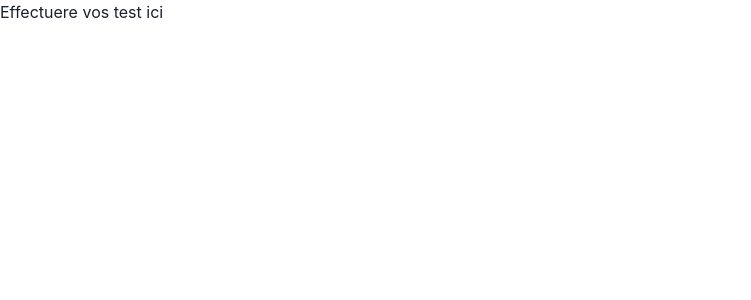
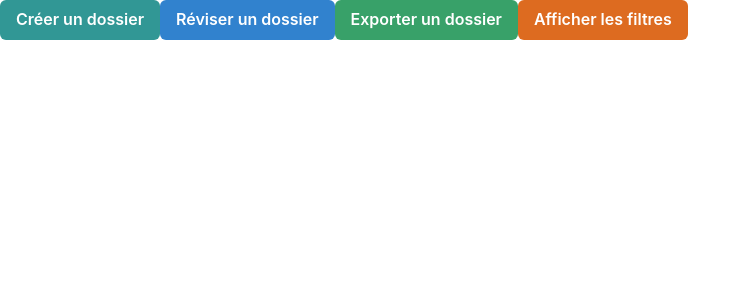
Before and after one commit to AfricaBank/Front_End, a React (Vite) app: page / in a window 1280 px wide. Shown: the top 300 px of the page, without its empty margins (0-751 px from the left). Built offline with nearby package versions, Linux system fonts and the light colour scheme.

Commit message:
first commit avec le gestion des dossier

```diff
--- a/src/App.tsx
+++ b/src/App.tsx
@@ -1,7 +1,14 @@
-import { Box } from "@chakra-ui/react";
+// import { Box } from "@chakra-ui/react";
+import GestionDossiers from "./components/GestionDossiers";
 
 function App() {
-  return <Box>Effectuere vos test ici</Box>;
+  return (
+  <div>
+    <GestionDossiers />
+  </div>
+
+
+  )
 }
 
 export default App;
--- /dev/null
+++ b/src/components/GestionDossiers.tsx
@@ -0,0 +1,56 @@
+// GestionDossiers.tsx
+import React, { useState } from 'react';
+import { Button } from '@chakra-ui/react';
+
+const GestionDossiers: React.FC = () => {
+  const [showFilters, setShowFilters] = useState(false);
+
+  const handleCreateFolder = () => {
+    // Logique pour créer un dossier
+    console.log("Créer un dossier");
+  };
+
+  const handleReviewFolder = () => {
+    // Logique pour réviser un dossier
+    console.log("Réviser un dossier");
+  };
+
+  const handleExportFolder = () => {
+    // Logique pour exporter un dossier
+    console.log("Exporter un dossier");
+  };
+
+  const handleToggleFilters = () => {
+    setShowFilters(!showFilters);
+  };
+
+  return (
+    <div>
+      {/* Personnalisation du bouton avec Chakra UI */}
+      <Button colorScheme="teal" onClick={handleCreateFolder}>
+        Créer un dossier
+      </Button>
+
+      <Button colorScheme="blue" onClick={handleReviewFolder}>
+        Réviser un dossier
+      </Button>
+
+      <Button colorScheme="green" onClick={handleExportFolder}>
+        Exporter un dossier
+      </Button>
+
+      <Button colorScheme="orange" onClick={handleToggleFilters}>
+        {showFilters ? 'Masquer les filtres' : 'Afficher les filtres'}
+      </Button>
+
+      {showFilters && (
+        <div>
+          {/* Ajoutez ici le code pour les filtres */}
+          <p>Placeholder pour les filtres</p>
+        </div>
+      )}
+    </div>
+  );
+};
+
+export default GestionDossiers;
```
Also changed, not shown: 1 other file (tests, documents, lock files or other folders).
